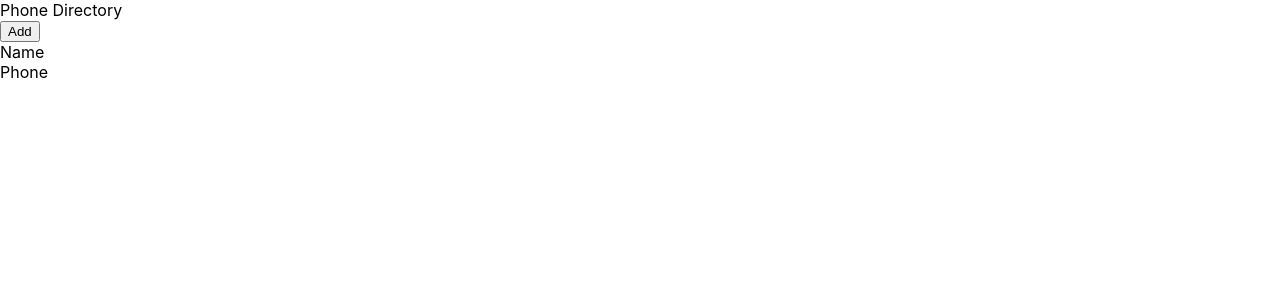
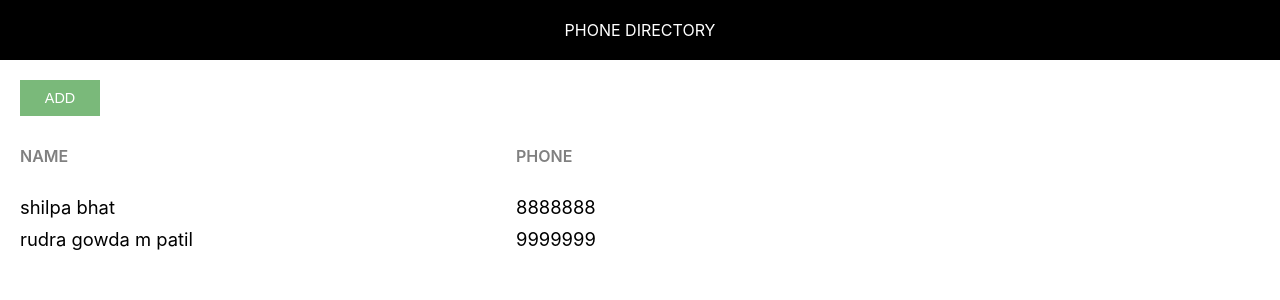
Before and after one commit to dhanusri/phone-directory, a React (Create React App) app: page / in a window 1280 px wide. Shown: the top 300 px of the page. Built offline with nearby package versions, Linux system fonts and the light colour scheme.

Commit message:
Rendered Subscribers Dynamically

```diff
--- /dev/null
+++ b/src/App.css
@@ -0,0 +1,44 @@
+.component-body-container {
+    padding: 20px;
+}
+
+.custom-btn {
+    padding: 10px;
+    border: none;
+    margin-right: 10px;
+    text-transform: uppercase;
+    width: 80px;
+    font-size: 0.9rem;
+    cursor: pointer;
+    outline: none;
+}
+
+.add-btn {
+    background: #7ab97a;
+    color: #fff;
+}
+
+.grid-container {
+    display: grid;
+    grid-template-columns: 40% 30% auto;
+    margin-bottom: 10px;
+}
+
+.heading-container {
+    margin: 30px 0 30px 0;
+    width: 100%;
+}
+
+.grid-item {
+    background-color: rgba(255, 255, 255, 0.8);
+    font-size: 1.15rem;
+    word-wrap: break-word;
+    padding-right: 10px;
+}
+
+.name-heading, .phone-heading {
+    font-size: 1rem;
+    font-weight: 600;
+    color: #808080;
+    text-transform: uppercase;
+}
--- a/src/App.js
+++ b/src/App.js
@@ -1,17 +1,45 @@
-import React  from 'react';
-import Header from './Header';
 
-function App() {
-  return (
-    <div>
-    <Header/>
-        <button>Add</button>
-        <div>
-          <span>Name</span><br />
-          <span>Phone</span>
+import React, { Component } from 'react';
+import Header from './Header.js';
+import './App.css';
+
+class App extends Component {
+  render() {
+    let subscriber=[
+
+      {
+        id:1,
+        name:"shilpa bhat",
+        phone:"8888888"
+      },
+      {
+        id:2,
+        name:"rudra gowda m patil",
+        phone:"9999999"
+      }
+    ]
+    return (
+      <div>
+        <Header />
+        <div className="component-body-container">
+          <button className="custom-btn add-btn">Add</button>
+
+          <div className="grid-container heading-container">
+            <span className="grid-item name-heading">Name</span>
+            <span className="grid-item phone-heading">Phone</span>
+          </div>
+          {
+            subscriber.map(sub=>{
+              return <div key={sub.id} className="grid-container">
+                <span className="grid-item">{sub.name}</span>
+                <span className="grid-item">{sub.phone}</span>
+                </div>
+            })
+          }
         </div>
-    </div>
-  );
+      </div>
+    );
+  }
 }
 
 export default App;
--- /dev/null
+++ b/src/Header.css
@@ -0,0 +1,8 @@
+.header
+{
+    text-align:center;
+    padding:20px;
+    background:#000 ;
+    color:#fff;
+    text-transform:uppercase
+};
--- a/src/Header.js
+++ b/src/Header.js
@@ -1,8 +1,8 @@
 import React from 'react';
-
+import  './Header.css'
 const Header = function() {
    return (
-       <div className="Header">
+       <div className="header">
          Phone Directory
        </div>
    )
```
